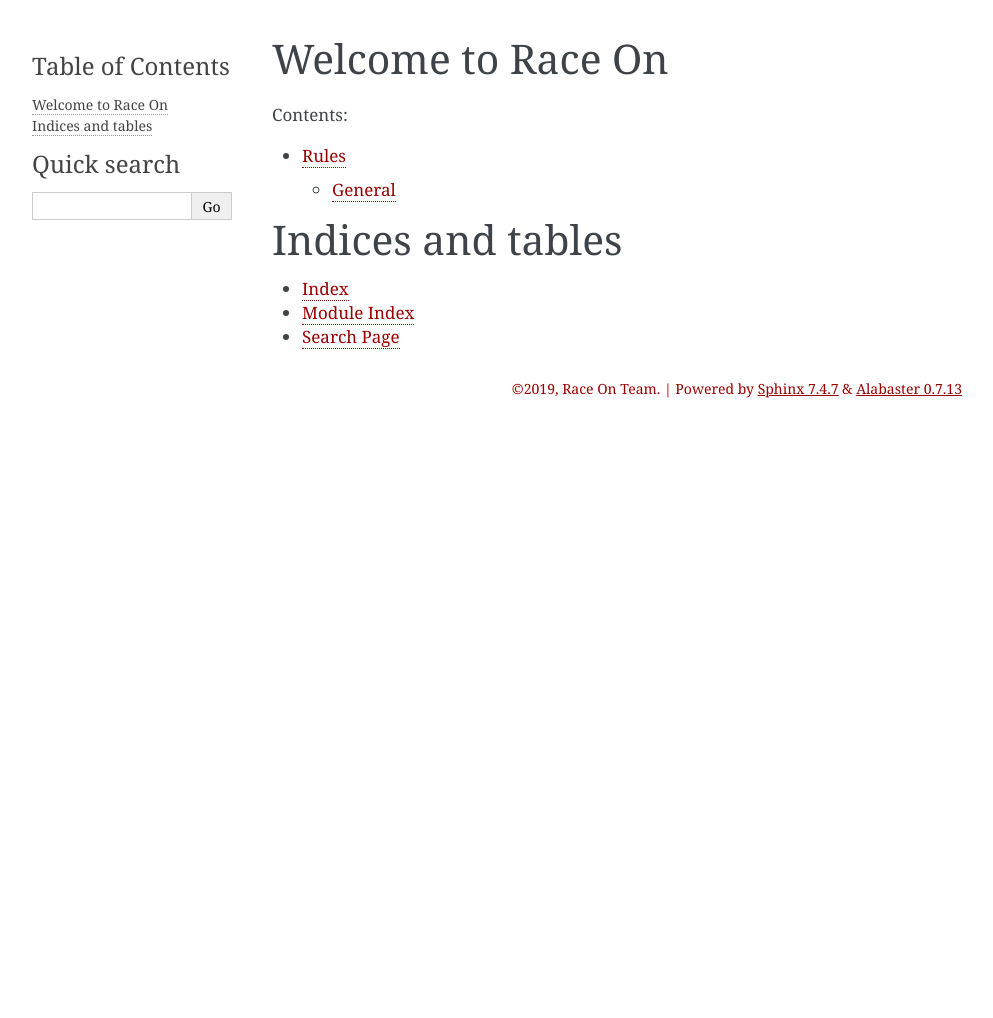
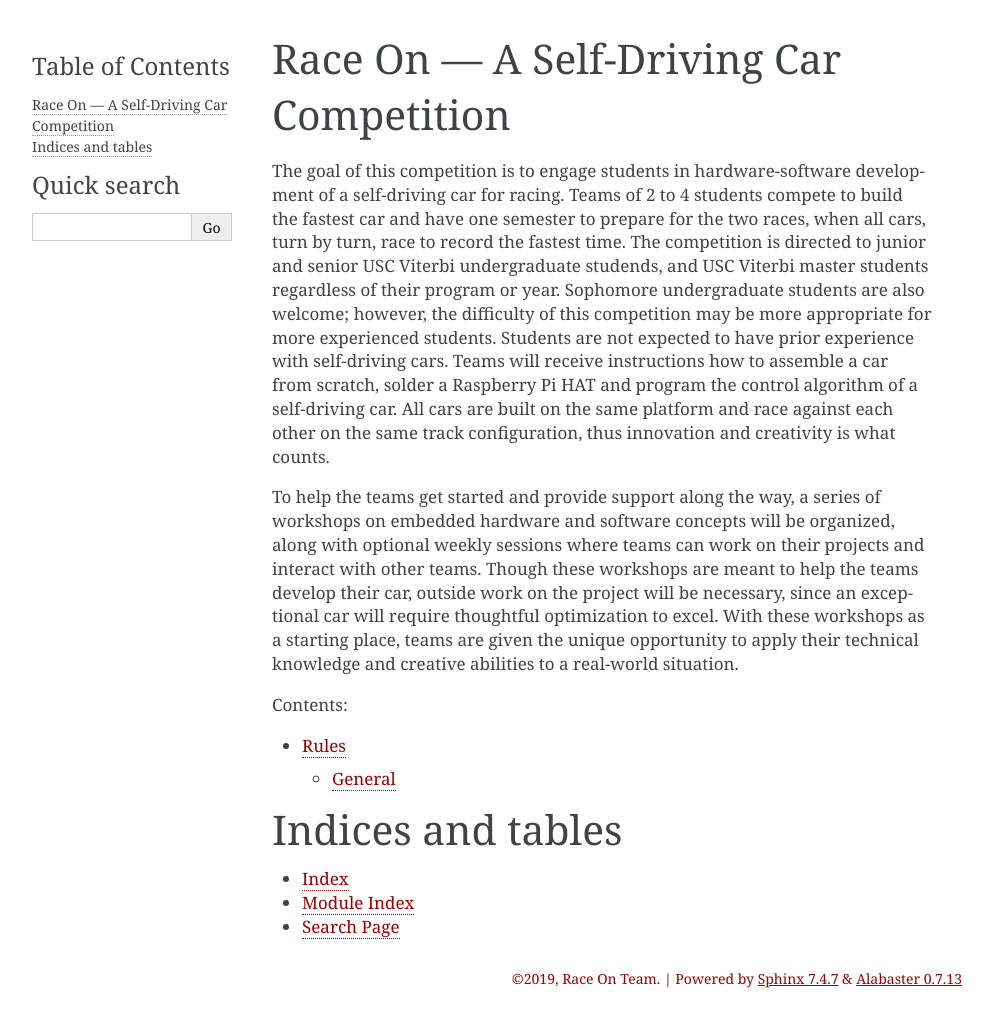
Before and after one commit to annaszy/website, a Sphinx documentation site: the page built from source/index.rst, in a window 1280 px wide. Shown: the whole page, without its empty margins (148-1141 px from the left). Built offline with Sphinx 7.4.7, drawn with Linux system fonts in a browser that asks for light colours; before the commit the page ends 900 px from its top, so only the background shows below that.

Commit message:
Update index.rst

```diff
--- a/source/index.rst
+++ b/source/index.rst
@@ -1,5 +1,9 @@
-Welcome to Race On
+Race On — A Self-Driving Car Competition
 ==================
+
+The goal of this competition is to engage students in hardware-software development of a self-driving car for racing. Teams of 2 to 4 students compete to build the fastest car and have one semester to prepare for the two races, when all cars, turn by turn, race to record the fastest time. The competition is directed to junior and senior USC Viterbi undergraduate studends, and USC Viterbi master students regardless of their program or year. Sophomore undergraduate students are also welcome; however, the difficulty of this competition may be more appropriate for more experienced students. Students are not expected to have prior experience with self-driving cars. Teams will receive instructions how to assemble a car from scratch, solder a Raspberry Pi HAT and program the control algorithm of a self-driving car. All cars are built on the same platform and race against each other on the same track configuration, thus innovation and creativity is what counts.
+
+To help the teams get started and provide support along the way, a series of workshops on embedded hardware and software concepts will be organized, along with optional weekly sessions where teams can work on their projects and interact with other teams. Though these workshops are meant to help the teams develop their car, outside work on the project will be necessary, since an exceptional car will require thoughtful optimization to excel. With these workshops as a starting place, teams are given the unique opportunity to apply their technical knowledge and creative abilities to a real-world situation.
 
 .. toctree::
    :maxdepth: 2
```
